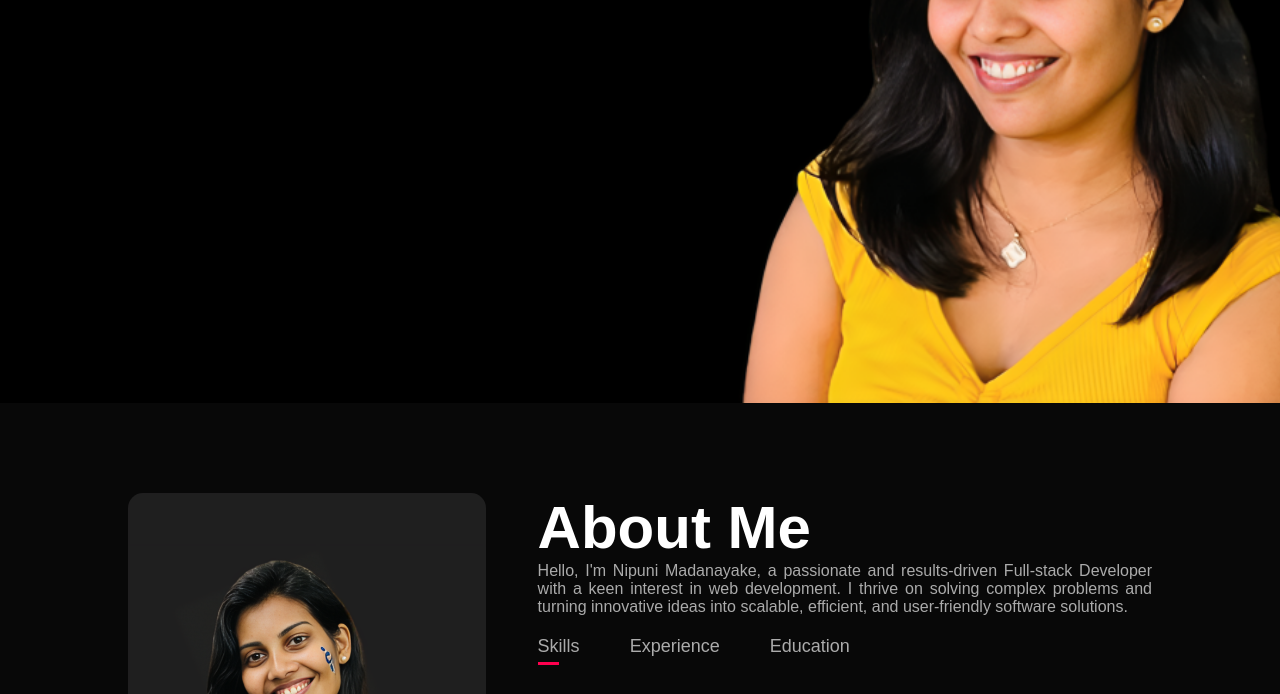
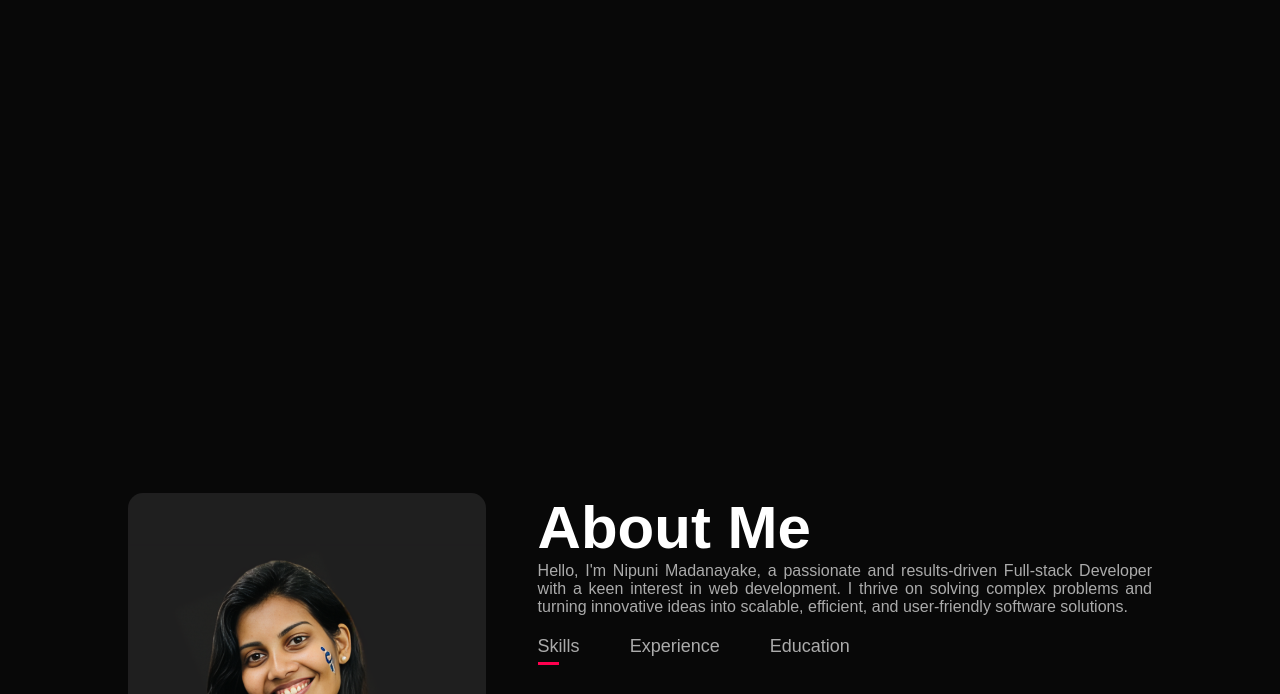
Before and after one commit to NipuniNuwanthika/Personal-Portfolio-Website, a plain HTML site: page index.html in a window 1280 px wide. Shown: the part 397-1091 px from the top of the page. Drawn offline with nearby package versions, Linux system fonts and the light colour scheme.

Commit message:
changed background

```diff
--- a/styles.css
+++ b/styles.css
@@ -15,7 +15,7 @@ body {
 #header {
     width: 100%;
     height: 100vh;
-    background-image: url(images/headerpic.png);
+    /* background-image: url(images/headerpic.png); */
     background-size: cover;
     background-position: center;
 }
```
